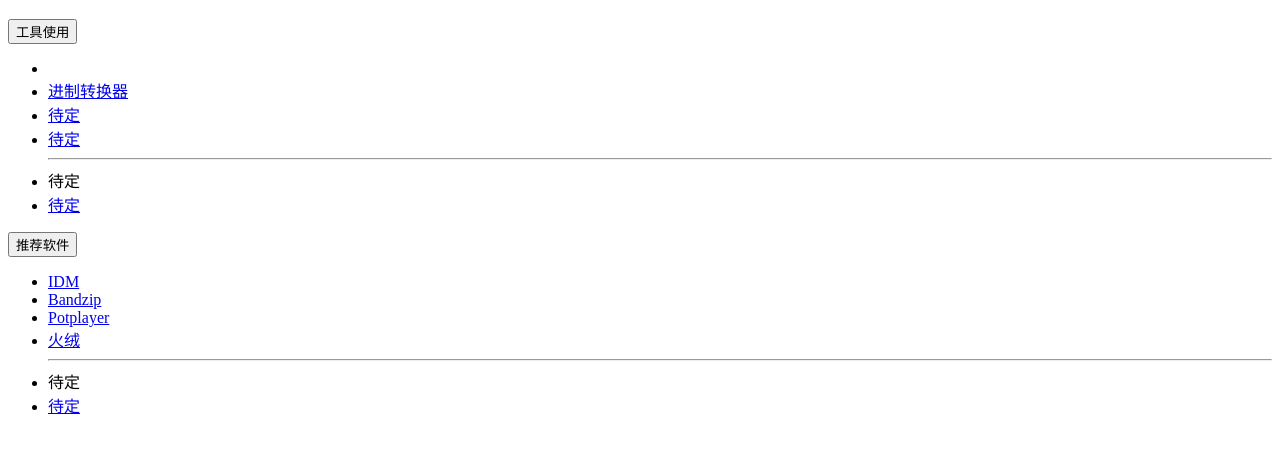
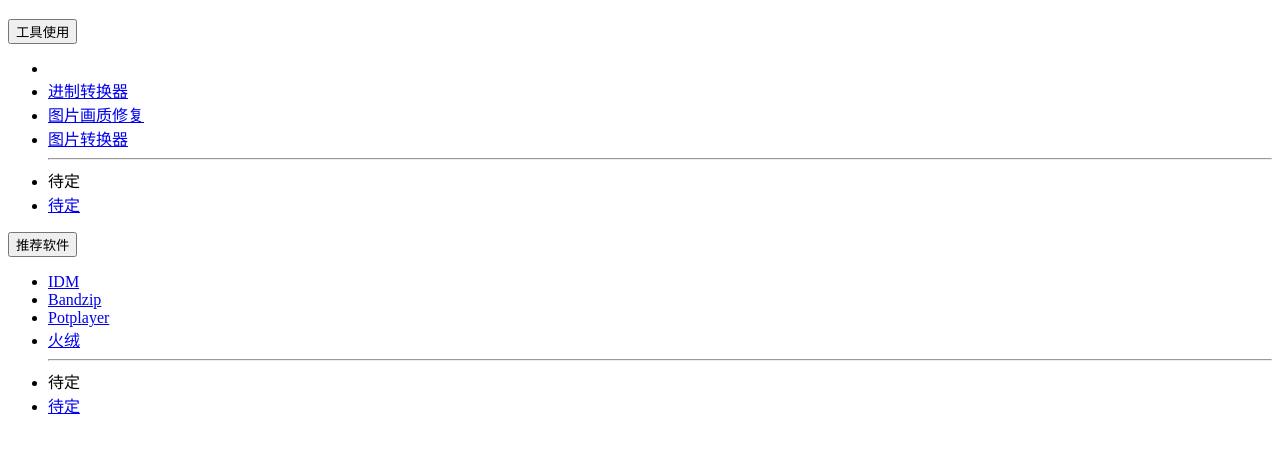
Before and after one commit to LJYKinYi/LJYKinYi.github.io, a plain HTML site: page index.html in a window 1280 px wide. Shown: the part 70-522 px from the top of the page. Drawn offline with Linux system fonts and the light colour scheme.

Commit message:
Update index.html

```diff
--- a/index.html
+++ b/index.html
@@ -17,8 +17,8 @@
       <ul class="dropdown-menu" aria-labelledby="dropdownMenuButtonLight">
         <li><a class="dropdown-item active" href="#"></a></li>
         <li><a class="dropdown-item" href="#">进制转换器</a></li>
-        <li><a class="dropdown-item" href="#">待定</a></li>
-        <li><a class="dropdown-item" href="#">待定</a></li>
+        <li><a class="dropdown-item" href="#">图片画质修复</a></li>
+        <li><a class="dropdown-item" href="#">图片转换器</a></li>
         <li><hr class="dropdown-divider">待定</li>
         <li><a class="dropdown-item" href="#">待定</a></li>
       </ul>
```
